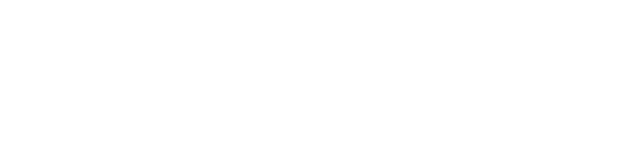
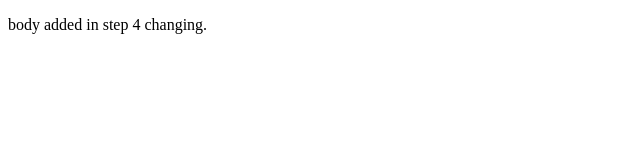
Before and after one commit to DaniNeel/ed, a plain HTML site: page filebranch1.html in a window 1280 px wide. Shown: the whole page, without its empty margins (0-640 px from the left). Drawn offline with Linux system fonts and the light colour scheme.

Commit message:
third commit branch1 after changing commit message

```diff
--- a/filebranch1.html
+++ b/filebranch1.html
@@ -1,5 +1,9 @@
 <!DOCTYPE html>
 <head>
-    <title>file in branch1</title>
+    <title>chnage in file 1 step 4</title>
+
 </head>
+    <body>
+        <p>body added in step 4 changing.</p>
+    </body>
 </html>
```
